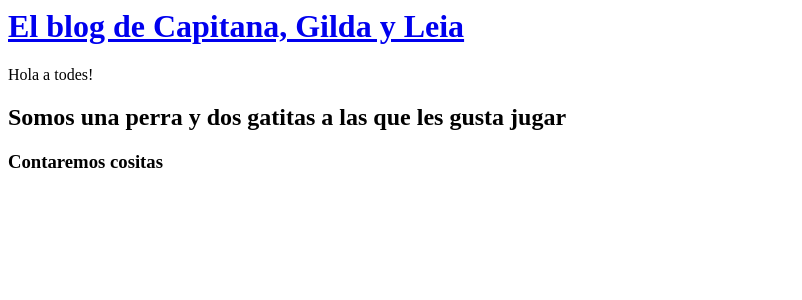
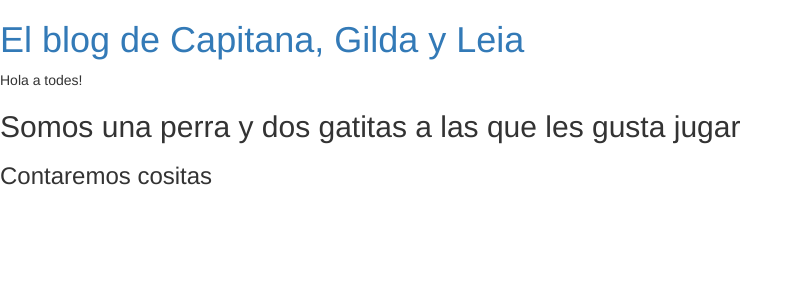
Before and after one commit to anaanacleta/my-first-blog, a Django app: page / in a window 1280 px wide. Shown: the top 300 px of the page, without its empty margins (0-802 px from the left). Run offline with Django 3.2, Linux system fonts and the light colour scheme; data that the repository does not hold is empty; some libraries are stand-ins or nearby versions.

Commit message:
templates modificacdos

```diff
--- a/blog/templates/blog/post_list.html
+++ b/blog/templates/blog/post_list.html
@@ -1,7 +1,8 @@
 <html>
     <html>
         <head>
-            <title>Capitana y Gileia</title>
+            <link rel="stylesheet" href="//maxcdn.bootstrapcdn.com/bootstrap/3.2.0/css/bootstrap.min.css">
+<link rel="stylesheet" href="//maxcdn.bootstrapcdn.com/bootstrap/3.2.0/css/bootstrap-theme.min.css">           <title>Capitana y Gileia</title>
         </head>
         <body>
             <div>
--- a/blog/views.py
+++ b/blog/views.py
@@ -4,4 +4,4 @@ from .models import Post
 
 def post_list(request):
     posts = Post.objects.filter(published_date__lte=timezone.now()).order_by('published_date')
-    return render(request, 'blog/post_list.html', {})
+    return render(request, 'blog/post_list.html', {'posts': posts})
```
